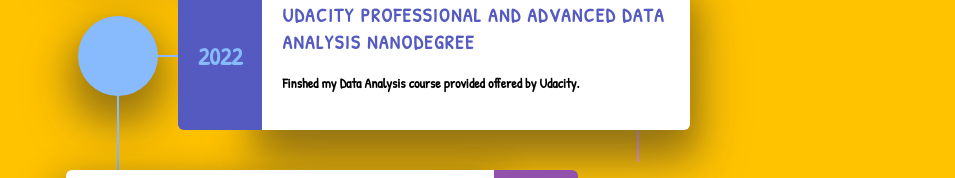
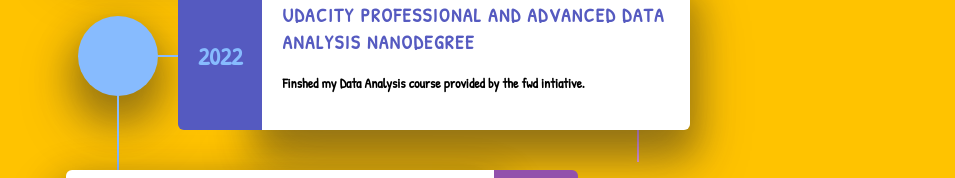
Before and after one commit to omarrifky/RifkyWebsite, an Angular app: page /academicTimeLine in a window 1280 px wide. Shown: the part 198-376 px from the top of the page, without its empty margins (262-1217 px from the left). Built offline with nearby package versions, Linux system fonts and the light colour scheme.

Commit message:
Update academic-time-line.component.html

```diff
--- a/src/app/academic-time-line/academic-time-line.component.html
+++ b/src/app/academic-time-line/academic-time-line.component.html
@@ -42,7 +42,7 @@
                 </div>
                 <div class="timeline__event__description">
                     <h3>
-                        Finshed my Data Analysis course provided offered by Udacity.
+                        Finshed my Data Analysis course provided by the fwd intiative.
                     </h3>
                 </div>
             </div>
```
